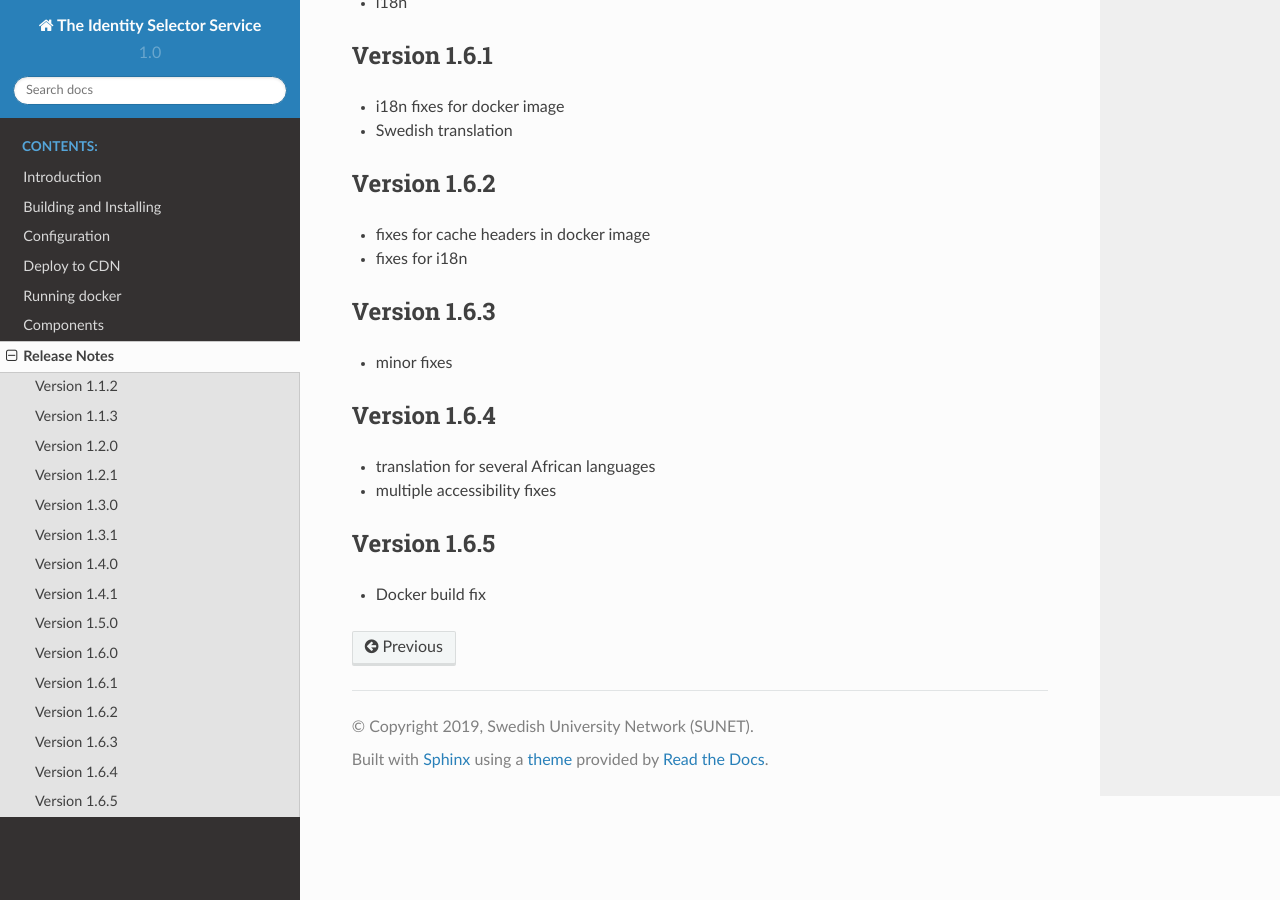
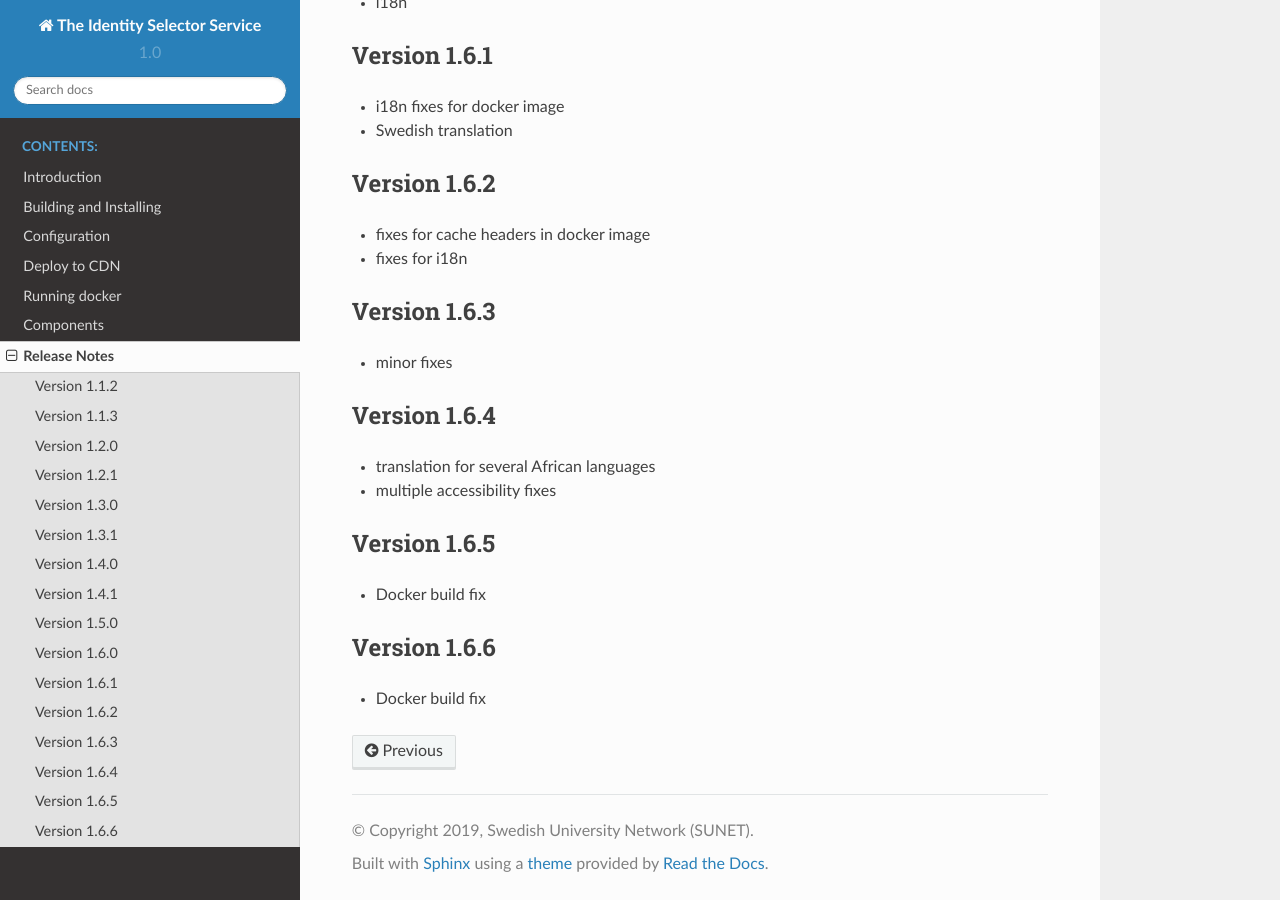
Before and after one commit to TheIdentitySelector/thiss-js, a Sphinx documentation site: the page built from docs/releasenotes.rst, in a window 1280 px wide and 900 px high, scrolled down 1473 px. Built offline with Sphinx 7.4.7 and the Read the Docs theme 2.0.0, drawn with Linux system fonts in a browser that asks for light colours.

Commit message:
cut 1.6.6

```diff
--- a/docs/releasenotes.rst
+++ b/docs/releasenotes.rst
@@ -92,3 +92,8 @@ Version 1.6.5
 -------------
 
 * Docker build fix
+
+Version 1.6.6
+-------------
+
+* Docker build fix
--- a/package.json
+++ b/package.json
@@ -1,6 +1,6 @@
 {
   "name": "@theidentityselector/thiss",
-  "version": "1.6.5",
+  "version": "1.6.6",
   "description": "The Identity Selector",
   "main": "index.js",
   "private": false,
```
